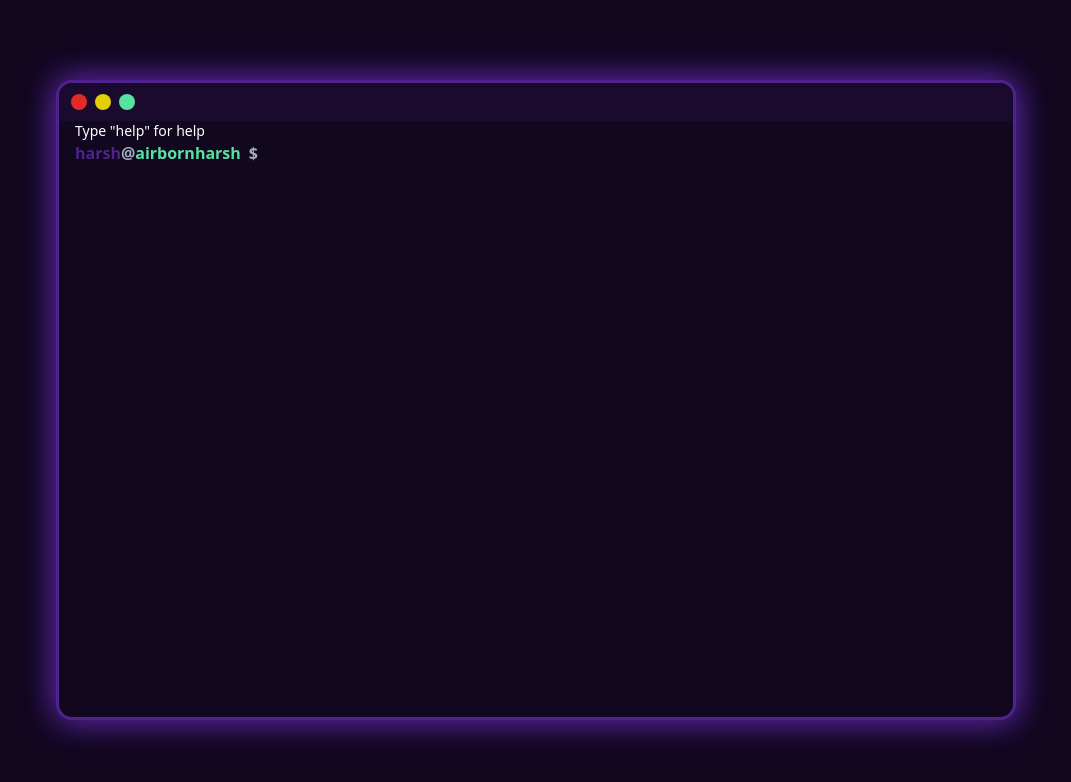
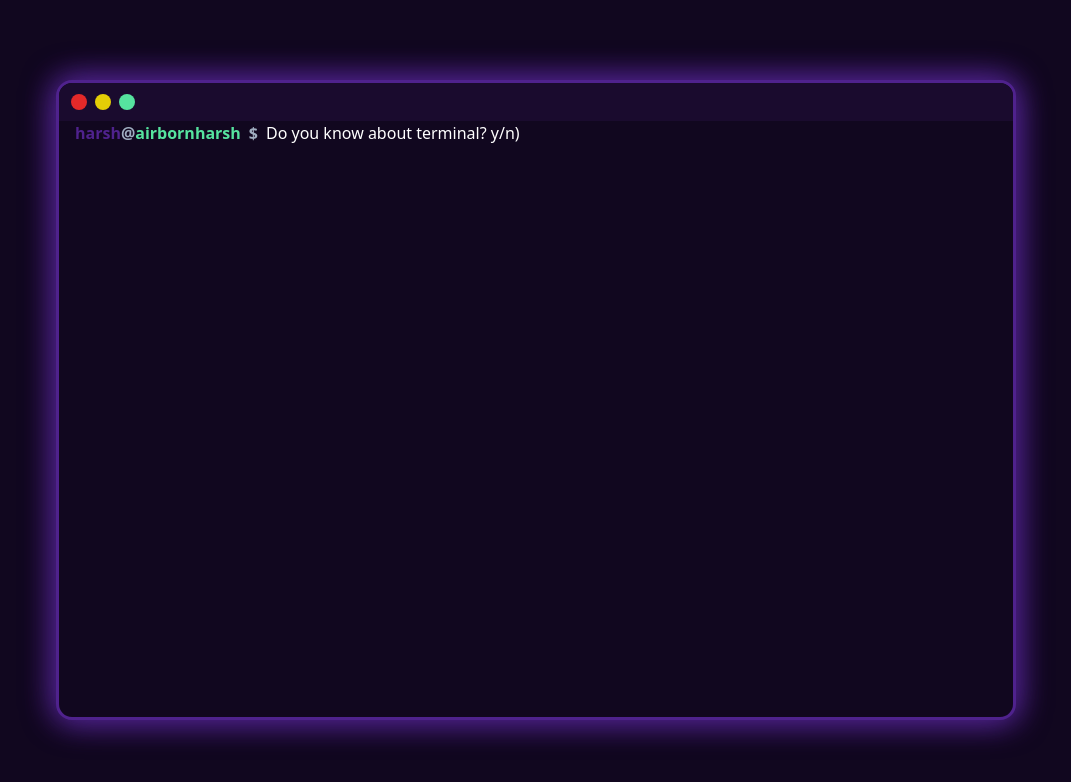
Before and after one commit to Airbornharsh/portfolio2023, a React (Vite) app: page / in a window 1280 px wide. Shown: the top 782 px of the page, without its empty margins (104-1175 px from the left). Built offline with nearby package versions, Linux system fonts and the light colour scheme.

Commit message:
Added For Non Terminal user Checker

```diff
--- a/src/components/body/CmdInput.tsx
+++ b/src/components/body/CmdInput.tsx
@@ -1,15 +1,21 @@
-import { useContext, useState } from "react";
+import { useContext, useEffect, useState } from "react";
 import { CheckCommand, CheckCommandAndExecute } from "../../helpers/commands";
 import Context from "../../Context/Context";
 
 interface CmdInputProps {
   inputRef: React.RefObject<HTMLInputElement>;
+  isNew: boolean;
+  setIsNew: React.Dispatch<React.SetStateAction<boolean>>;
 }
 
-const CmdInput = ({ inputRef }: CmdInputProps) => {
+const CmdInput = ({ inputRef, isNew, setIsNew }: CmdInputProps) => {
   const Ctx = useContext(Context);
   const [cmd, setCmd] = useState<string>("");
   const [cmdList, setCmdList] = useState<string[]>([]);
+
+  useEffect(() => {
+    setIsNew(true);
+  }, [inputRef, setIsNew]);
 
   const BreakCmd = (tempCmd: string) => {
     const tempCmdList = tempCmd.split(" ");
@@ -17,8 +23,21 @@ const CmdInput = ({ inputRef }: CmdInputProps) => {
     Ctx.setSuggestions(tempCmdList[tempCmdList.length - 1]);
   };
 
+  const onNewSubmit = () => {
+    if (cmd == "y") {
+      setIsNew(false);
+    } else if (cmd == "n") {
+      alert("You are Redirecting to my Visual portfolio");
+      window.location.href = "https://harshkeshri.com";
+    }
+  };
+
   const onCmdSubmit = () => {
     try {
+      if (isNew) {
+        onNewSubmit();
+        return;
+      }
       Ctx.clearSuggestions();
       if (cmd.trim().toLocaleLowerCase() == "clear") {
         Ctx.history.clearStoredLi();
@@ -72,7 +91,8 @@ const CmdInput = ({ inputRef }: CmdInputProps) => {
       <p className="text-grey">@</p>
       <p className="text-success">airbornharsh</p>
       <p className="text-grey ml-2 mr-2">$</p>
-      {cmdList.map((tempCmd, index) => {
+      {isNew ||
+        cmdList.map((tempCmd, index) => {
           const checkedCmd = CheckCommand(tempCmd);
           return (
             <p
@@ -87,6 +107,29 @@ const CmdInput = ({ inputRef }: CmdInputProps) => {
             </p>
           );
         })}
+      {isNew && (
+        <p
+          className="font-medium text-white"
+          style={{
+            marginRight: cmdList.length === 0 ? "0" : "0.5rem",
+          }}
+        >
+          Do you know about terminal? y/n&#41;
+        </p>
+      )}
+      {isNew && (
+        <p
+          className="font-medium"
+          style={{
+            color:
+              cmd.trim().toLowerCase() == "y" || cmd.trim().toLowerCase() == "n"
+                ? "#56E39F"
+                : "#E42929",
+          }}
+        >
+          {cmd}
+        </p>
+      )}
       <span className="blinking-cursor">|</span>
       <form
         onSubmit={(e) => {
--- a/src/components/terminal/Body.tsx
+++ b/src/components/terminal/Body.tsx
@@ -4,16 +4,18 @@ import CmdSuggestion from "../body/CmdSuggestion";
 
 interface BodyProps {
   inputRef: React.RefObject<HTMLInputElement>;
+  isNew: boolean;
+  setIsNew: React.Dispatch<React.SetStateAction<boolean>>;
 }
 
-const Body = ({ inputRef }: BodyProps) => {
+const Body = ({ inputRef, isNew, setIsNew }: BodyProps) => {
   return (
     <div className="w-full h-full px-4 pb-4 text-white overflow-x-clip overflow-y-auto scroll-bar-hide">
-      <p className="font-medium text-sm">Type "help" for help</p>
+      {isNew || <p className="font-medium text-sm">Type "help" for help</p>}
       <ul className="flex flex-col items-start">
         <CmdOutput />
-        <CmdInput inputRef={inputRef} />
-        <CmdSuggestion />
+        <CmdInput inputRef={inputRef} isNew={isNew} setIsNew={setIsNew} />
+        {isNew || <CmdSuggestion />}
       </ul>
     </div>
   );
--- a/src/main.tsx
+++ b/src/main.tsx
@@ -1,4 +1,3 @@
-import React from "react";
 import ReactDOM from "react-dom/client";
 import { BrowserRouter } from "react-router-dom";
 import Helmet from "react-helmet";
@@ -7,7 +6,7 @@ import "./index.css";
 import { ContextProvider } from "./Context/ContextProvider.tsx";
 
 ReactDOM.createRoot(document.getElementById("root")!).render(
-  <React.StrictMode>
+  <>
     <Helmet>
       <title>Harsh Keshri</title>
     </Helmet>
@@ -16,5 +15,5 @@ ReactDOM.createRoot(document.getElementById("root")!).render(
         <App />
       </BrowserRouter>
     </ContextProvider>
-  </React.StrictMode>
+  </>
 );
--- a/src/pages/Home.tsx
+++ b/src/pages/Home.tsx
@@ -5,6 +5,7 @@ import Context from "../Context/Context";
 
 const Home = () => {
   const Ctx = useContext(Context);
+  const [isNew, setIsNew] = useState<boolean>(true);
   const inputRef = useRef<HTMLInputElement>(null);
   const [position, setPosition] = useState({ x: 0, y: 0 });
   const [isDragging, setIsDragging] = useState(false);
@@ -82,7 +83,7 @@ const Home = () => {
             }}
           >
             <Head />
-            <Body inputRef={inputRef} />
+            <Body inputRef={inputRef} isNew={isNew} setIsNew={setIsNew} />
           </div>
         )}
       </div>
```
Lines whose indentation alone changed are shown as unchanged.
